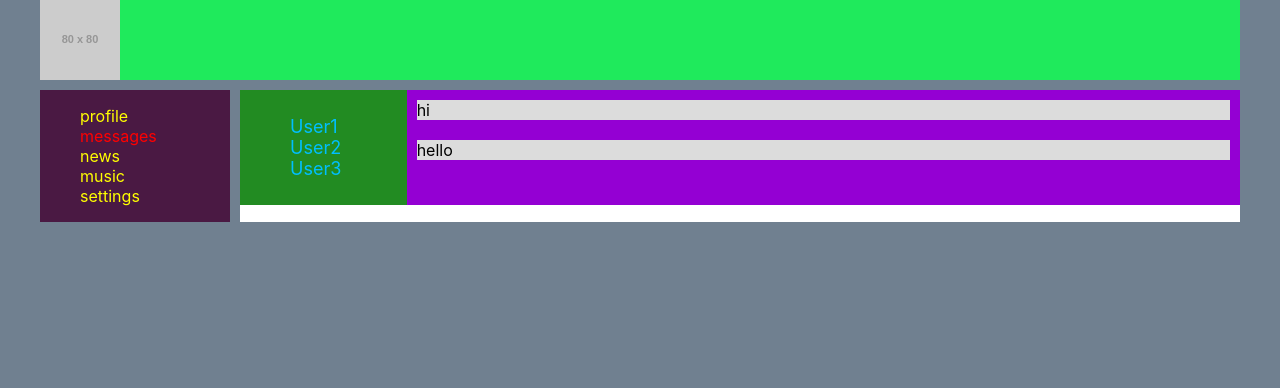
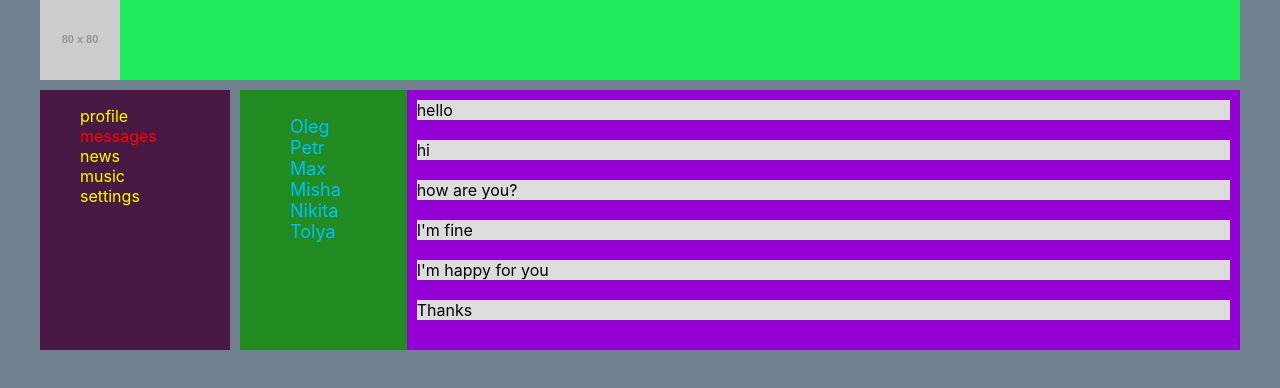
Before and after one commit to PatricCormac/react_practice, a React (Create React App) app: page /dialogs in a window 1280 px wide. Shown: the top 388 px of the page. Built offline with nearby package versions, Linux system fonts and the light colour scheme.

Commit message:
Добавил данные в MyPosts и Dialogs

```diff
--- a/src/components/Dialogs/Dialogs.jsx
+++ b/src/components/Dialogs/Dialogs.jsx
@@ -19,18 +19,51 @@ const Message = (props) => {
 }
 
 const Dialogs = (props) => {
+  let dialogsData = [
+    {id: 1, name: 'Oleg'},
+    {id: 2, name: 'Petr'},
+    {id: 3, name: 'Max'},
+    {id: 4, name: 'Misha'},
+    {id: 5, name: 'Nikita'},
+    {id: 6, name: 'Tolya'}
+  ]
+
+  let elementsDialogs = [
+    <DialogItem name={dialogsData[0].name} id={dialogsData[0].id} />,
+    <DialogItem name={dialogsData[1].name} id={dialogsData[1].id} />,
+    <DialogItem name={dialogsData[2].name} id={dialogsData[2].id} />,
+    <DialogItem name={dialogsData[3].name} id={dialogsData[3].id} />,
+    <DialogItem name={dialogsData[4].name} id={dialogsData[4].id} />,
+    <DialogItem name={dialogsData[5].name} id={dialogsData[5].id} />
+  ]
+
+  let messagesData = [
+    {id: 1, message: 'hello'},
+    {id: 2, message: 'hi'},
+    {id: 3, message: 'how are you?'},
+    {id: 4, message: 'I\'m fine'},
+    {id: 5, message: 'I\'m happy for you'},
+    {id: 6, message: 'Thanks'}
+  ]
+
+  let elementMessages = [
+    <Message message={messagesData[0].message} />,
+    <Message message={messagesData[1].message} />,
+    <Message message={messagesData[2].message} />,
+    <Message message={messagesData[3].message} />,
+    <Message message={messagesData[4].message} />,
+    <Message message={messagesData[5].message} />
+  ]
+
   return (
     <div className={c.dialogs}>
       <nav className={c.items}>
         <ul>
-          <DialogItem name='User1' id='1' />
-          <DialogItem name='User2' id='2' />
-          <DialogItem name='User3' id='3' />
+          { elementsDialogs }
         </ul>
       </nav>
       <div className={c.messages}>
-        <Message message='hi' />
-        <Message message='hello' />
+        { elementMessages }
       </div>
     </div>
   )
--- a/src/components/Profile/MyPosts/MyPosts.jsx
+++ b/src/components/Profile/MyPosts/MyPosts.jsx
@@ -3,6 +3,14 @@ import c from './MyPosts.module.css'
 import Post from './Post/Post'
 
 const MyPosts = (props) => {
+
+  let postsData = [
+    {id: 1, postContent: 'Installed Node.js', likes: 3},
+    {id: 2, postContent: 'Installed create-react-app', likes: 5},
+    {id: 3, postContent: 'Launched a project', likes: 8},
+    {id: 4, postContent: 'Learning React', likes: 1},
+  ]
+
   return (
       <div className={c.myPosts}>
         <div className={c.inputBlock}>
@@ -11,8 +19,10 @@ const MyPosts = (props) => {
         </div>
         <h2>My posts</h2>
         <p className={c.date}>{props.date}</p>
-        <Post count='6' message='First post at social network' />
-        <Post count='3' message='Second post at social network' />
+        <Post likesCount={postsData[0].likes} message={postsData[0].postContent} />
+        <Post likesCount={postsData[1].likes} message={postsData[1].postContent} />
+        <Post likesCount={postsData[2].likes} message={postsData[2].postContent} />
+        <Post likesCount={postsData[3].likes} message={postsData[3].postContent} />
       </div>
   )
 }
```
Also changed, not shown: src/components/Profile/MyPosts/Post/Post.jsx (+1 -1 lines).
